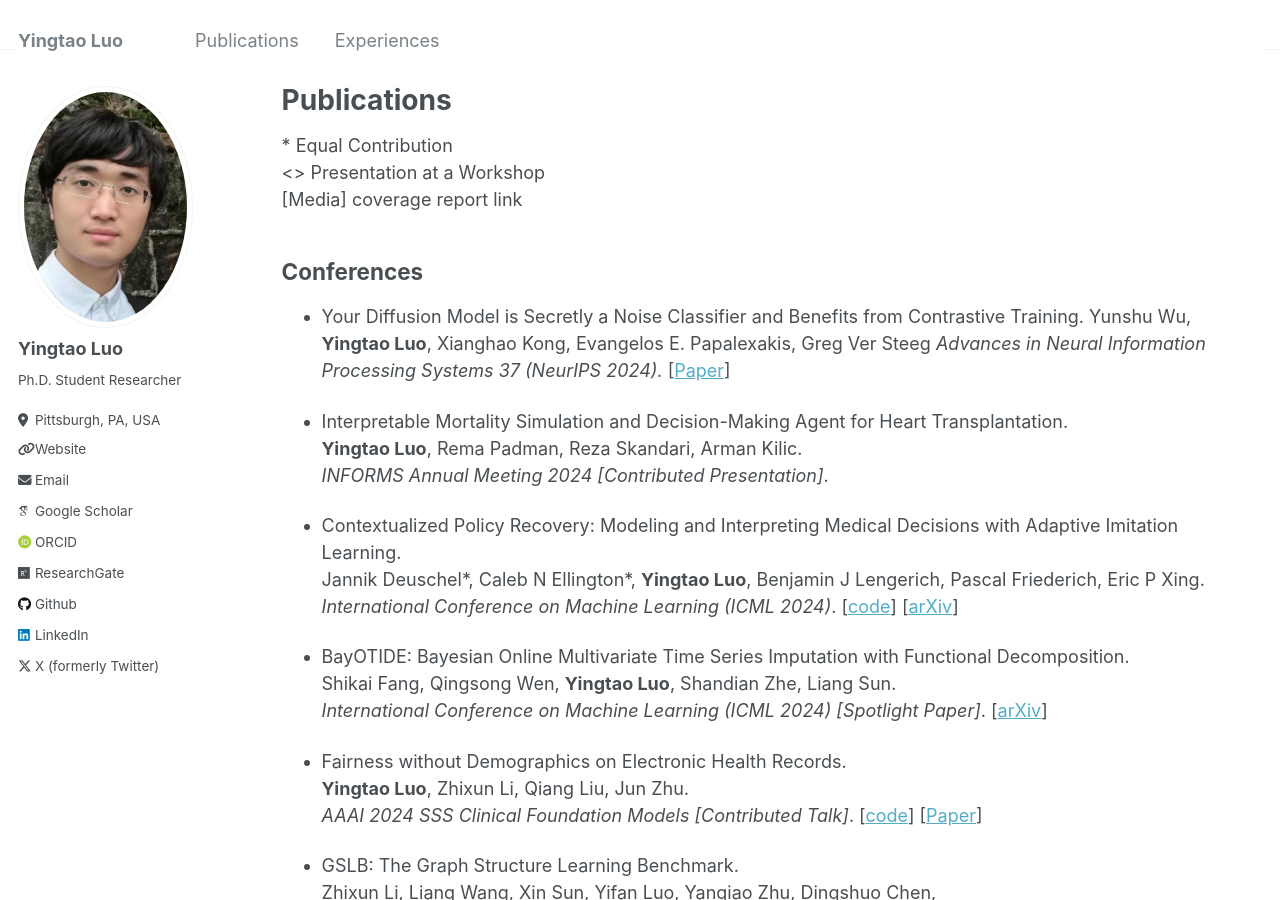
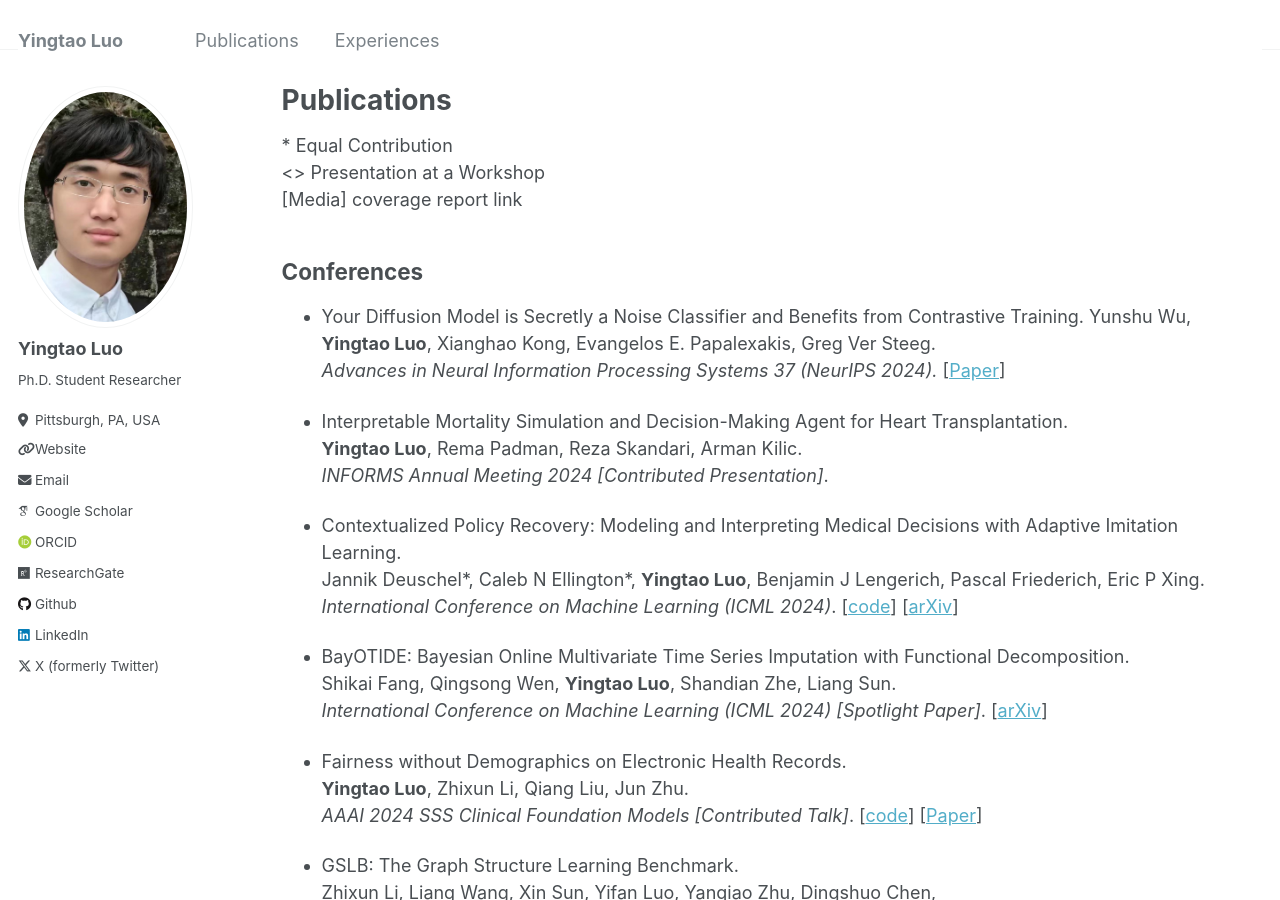
Before and after one commit to yingtaoluo/yingtaoluo.github.io, a Jekyll site: the page built from _pages/publications.md, in a window 1280 px wide and 900 px high. Built offline with Jekyll 4.4.1, drawn with Linux system fonts in a browser that asks for light colours; some web fonts are replaced.

```diff
--- a/_pages/publications.md
+++ b/_pages/publications.md
@@ -19,7 +19,7 @@ author_profile: true
 ## Conferences
 
 * Your Diffusion Model is Secretly a Noise Classifier and Benefits from Contrastive Training.
-Yunshu Wu, __Yingtao Luo__, Xianghao Kong, Evangelos E. Papalexakis, Greg Ver Steeg
+Yunshu Wu, __Yingtao Luo__, Xianghao Kong, Evangelos E. Papalexakis, Greg Ver Steeg.
 *Advances in Neural Information Processing Systems 37 (NeurIPS 2024).* [[Paper](https://arxiv.org/pdf/2407.08946)]
 
 * Interpretable Mortality Simulation and Decision-Making Agent for Heart Transplantation.
```
